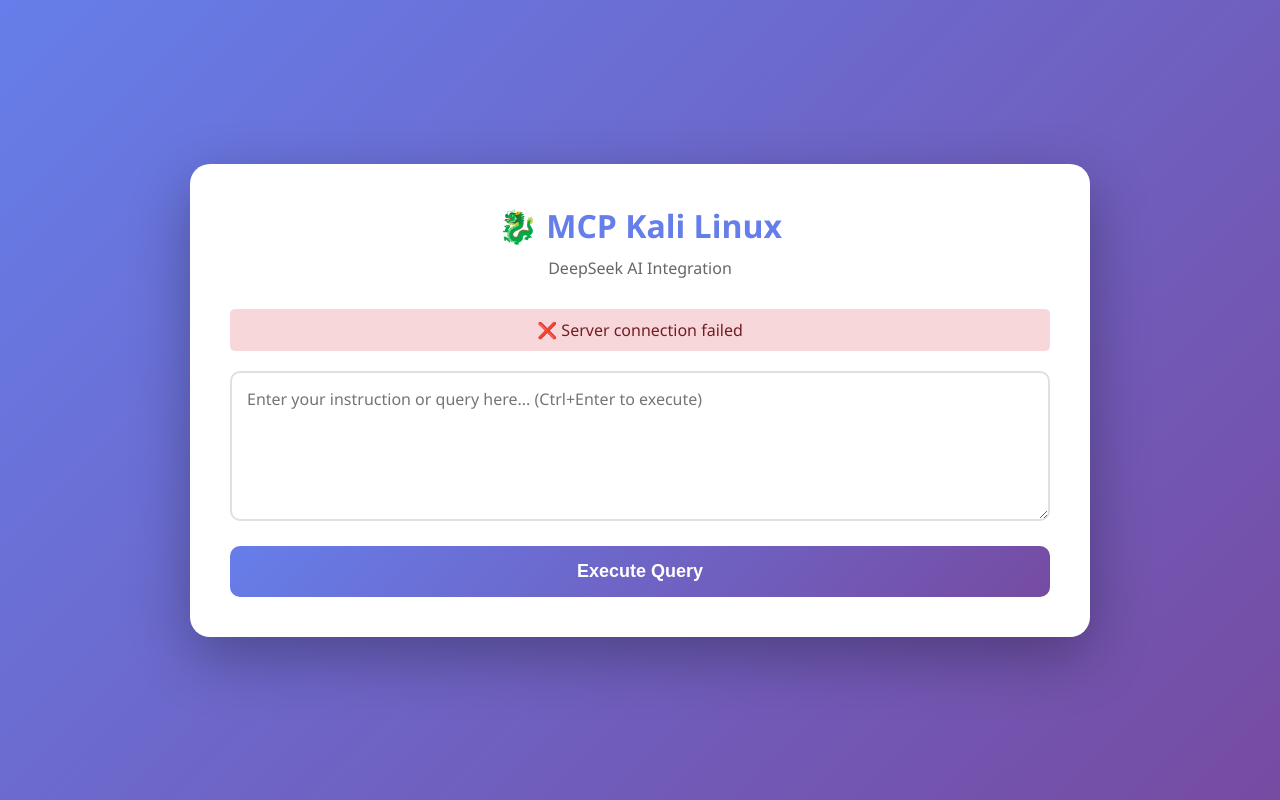
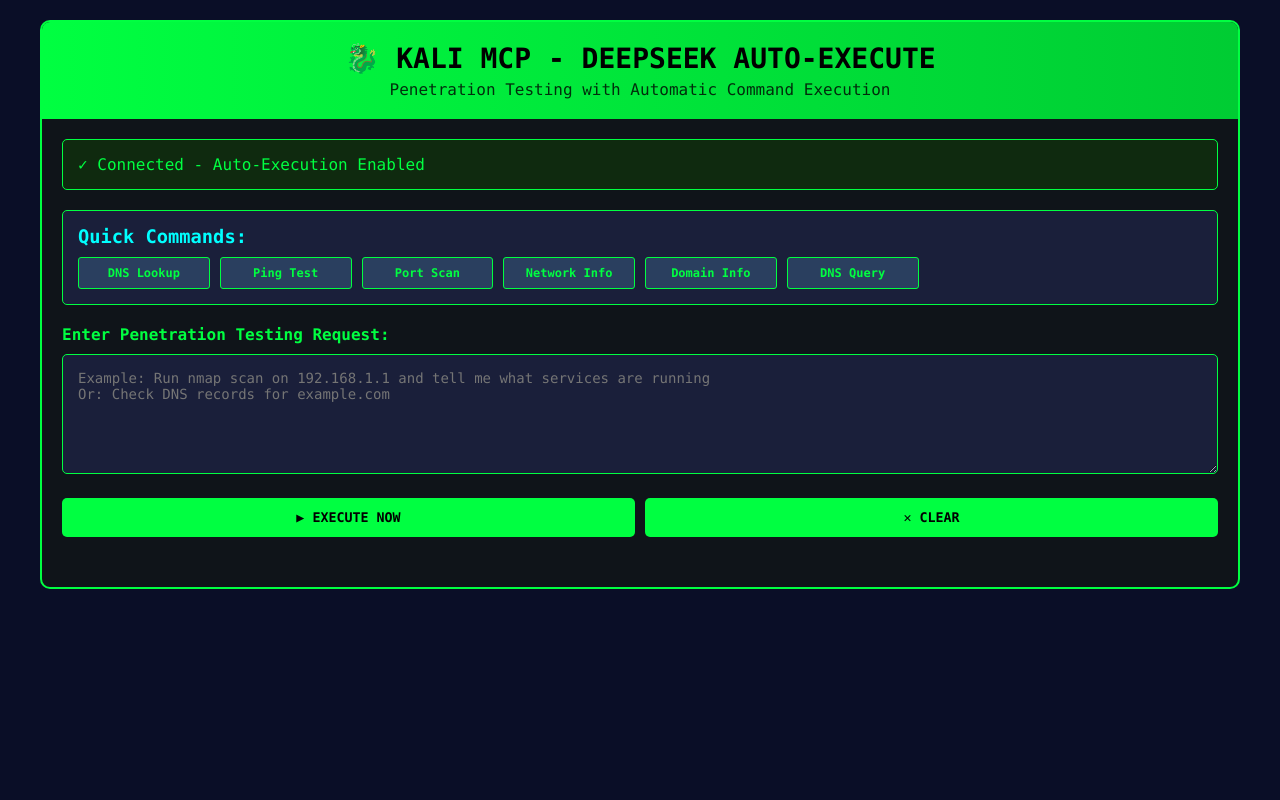
Before and after one commit to darrenyong99/kali-deepseek-mcp, a website: page web/public/index.html in a window 1280 px wide. Drawn offline with Linux system fonts and the light colour scheme; no server answers.

Commit message:
Revamp DeepSeek interface with new styles and commands
Updated the HTML structure and styles for the DeepSeek interface, enhancing the user experience with a new title, improved layout, and additional command buttons.

```diff
--- a/web/public/index.html
+++ b/web/public/index.html
@@ -3,163 +3,283 @@
 <head>
     <meta charset="UTF-8">
     <meta name="viewport" content="width=device-width, initial-scale=1.0">
-    <title>MCP Kali Linux - DeepSeek Interface</title>
+    <title>Kali MCP - DeepSeek Auto-Execute</title>
     <style>
         * { margin: 0; padding: 0; box-sizing: border-box; }
+
         body {
-            font-family: 'Segoe UI', Tahoma, Geneva, Verdana, sans-serif;
-            background: linear-gradient(135deg, #667eea 0%, #764ba2 100%);
+            font-family: 'Monaco', 'Menlo', 'Ubuntu Mono', monospace;
+            background: #0a0e27;
+            color: #00ff41;
             min-height: 100vh;
-            display: flex;
-            justify-content: center;
-            align-items: center;
             padding: 20px;
         }
+
         .container {
-            background: white;
-            border-radius: 20px;
-            box-shadow: 0 20px 60px rgba(0,0,0,0.3);
-            max-width: 900px;
-            width: 100%;
-            padding: 40px;
+            max-width: 1200px;
+            margin: 0 auto;
+            background: #0f1419;
+            border: 2px solid #00ff41;
+            border-radius: 10px;
+            overflow: hidden;
         }
-        h1 {
-            color: #667eea;
-            margin-bottom: 10px;
+
+        .header {
+            background: linear-gradient(90deg, #00ff41, #00cc33);
+            color: #000;
+            padding: 20px;
             text-align: center;
         }
-        .subtitle {
-            text-align: center;
-            color: #666;
-            margin-bottom: 30px;
+
+        .header h1 {
+            font-size: 28px;
+            margin: 0;
         }
-        .status {
-            padding: 10px;
+
+        .header p {
+            margin: 5px 0 0 0;
+            opacity: 0.8;
+        }
+
+        .content {
+            padding: 20px;
+        }
+
+        .status-box {
+            background: #1a1f3a;
+            border: 1px solid #00ff41;
+            padding: 15px;
+            margin-bottom: 20px;
             border-radius: 5px;
-            margin-bottom: 20px;
-            text-align: center;
         }
-        .status.ok {
-            background: #d4edda;
-            color: #155724;
+
+        .status-box.ready {
+            border-color: #00ff41;
+            background: #0f2a0f;
         }
-        .status.error {
-            background: #f8d7da;
-            color: #721c24;
+
+        .status-box.error {
+            border-color: #ff3333;
+            background: #2a0f0f;
+            color: #ff3333;
         }
-        .input-group {
+
+        .input-section {
             margin-bottom: 20px;
         }
+
+        label {
+            display: block;
+            margin-bottom: 10px;
+            font-weight: bold;
+            color: #00ff41;
+        }
+
         textarea {
             width: 100%;
             padding: 15px;
-            border: 2px solid #e0e0e0;
-            border-radius: 10px;
-            font-size: 16px;
+            background: #1a1f3a;
+            color: #00ff41;
+            border: 1px solid #00ff41;
+            border-radius: 5px;
+            font-family: inherit;
+            font-size: 14px;
+            min-height: 120px;
             resize: vertical;
-            min-height: 150px;
+        }
+
+        textarea:focus {
+            outline: none;
+            border-color: #00ffff;
+            box-shadow: 0 0 10px rgba(0, 255, 255, 0.3);
+        }
+
+        .button-group {
+            display: flex;
+            gap: 10px;
+            margin: 20px 0;
+        }
+
+        button {
+            flex: 1;
+            padding: 12px 20px;
+            background: #00ff41;
+            color: #000;
+            border: none;
+            border-radius: 5px;
+            font-weight: bold;
+            cursor: pointer;
+            transition: all 0.3s;
             font-family: inherit;
         }
-        textarea:focus {
-            outline: none;
-            border-color: #667eea;
+
+        button:hover {
+            background: #00ffff;
+            transform: translateY(-2px);
+            box-shadow: 0 5px 15px rgba(0, 255, 65, 0.3);
         }
-        button {
-            width: 100%;
+
+        button:disabled {
+            opacity: 0.5;
+            cursor: not-allowed;
+            transform: none;
+        }
+
+        .output-section {
+            margin-top: 30px;
+        }
+
+        .output-box {
+            background: #1a1f3a;
+            border: 1px solid #00ff41;
+            border-radius: 5px;
             padding: 15px;
-            background: linear-gradient(135deg, #667eea 0%, #764ba2 100%);
-            color: white;
-            border: none;
-            border-radius: 10px;
-            font-size: 18px;
-            font-weight: bold;
-            cursor: pointer;
-            transition: transform 0.2s;
-        }
-        button:hover {
-            transform: translateY(-2px);
-        }
-        button:disabled {
-            opacity: 0.6;
-            cursor: not-allowed;
-        }
-        .output {
-            margin-top: 30px;
-            padding: 20px;
-            background: #f5f5f5;
-            border-radius: 10px;
             min-height: 200px;
-            white-space: pre-wrap;
-            font-family: 'Courier New', monospace;
-            display: none;
             max-height: 500px;
             overflow-y: auto;
+            display: none;
         }
-        .output.show {
+
+        .output-box.show {
             display: block;
         }
+
+        .output-box h3 {
+            color: #00ffff;
+            margin-bottom: 10px;
+            margin-top: 0;
+        }
+
+        .output-text {
+            white-space: pre-wrap;
+            word-wrap: break-word;
+            font-size: 12px;
+            line-height: 1.6;
+        }
+
         .loading {
+            display: none;
             text-align: center;
-            color: #667eea;
-            margin-top: 20px;
-            display: none;
+            padding: 20px;
+            color: #00ffff;
+            animation: pulse 1s infinite;
         }
+
         .loading.show {
             display: block;
+        }
+
+        @keyframes pulse {
+            0%, 100% { opacity: 1; }
+            50% { opacity: 0.5; }
+        }
+
+        .command-list {
+            background: #1a1f3a;
+            border: 1px solid #00ff41;
+            border-radius: 5px;
+            padding: 15px;
+            margin-bottom: 20px;
+        }
+
+        .command-list h3 {
+            color: #00ffff;
+            margin-top: 0;
+        }
+
+        .commands-grid {
+            display: grid;
+            grid-template-columns: repeat(auto-fill, minmax(120px, 1fr));
+            gap: 10px;
+            margin-top: 10px;
+        }
+
+        .command-btn {
+            padding: 8px 12px;
+            background: #2a3f5f;
+            border: 1px solid #00ff41;
+            color: #00ff41;
+            border-radius: 3px;
+            cursor: pointer;
+            font-size: 12px;
+            transition: all 0.2s;
+        }
+
+        .command-btn:hover {
+            background: #00ff41;
+            color: #000;
         }
     </style>
 </head>
 <body>
     <div class="container">
-        <h1>🐉 MCP Kali Linux</h1>
-        <p class="subtitle">DeepSeek AI Integration</p>
-
-        <div class="status" id="status">
-            Checking API status...
+        <div class="header">
+            <h1>🐉 KALI MCP - DEEPSEEK AUTO-EXECUTE</h1>
+            <p>Penetration Testing with Automatic Command Execution</p>
         </div>
 
-        <div class="input-group">
-            <textarea id="instruction" placeholder="Enter your instruction or query here... (Ctrl+Enter to execute)"></textarea>
+        <div class="content">
+            <div class="status-box ready" id="status">
+                ✓ Connected - Auto-Execution Enabled
+            </div>
+
+            <div class="command-list">
+                <h3>Quick Commands:</h3>
+                <div class="commands-grid">
+                    <button class="command-btn" onclick="quickCommand('nslookup google.com')">DNS Lookup</button>
+                    <button class="command-btn" onclick="quickCommand('ping -c 4 8.8.8.8')">Ping Test</button>
+                    <button class="command-btn" onclick="quickCommand('nmap -p 80,443 scanme.nmap.org')">Port Scan</button>
+                    <button class="command-btn" onclick="quickCommand('ifconfig')">Network Info</button>
+                    <button class="command-btn" onclick="quickCommand('whois google.com')">Domain Info</button>
+                    <button class="command-btn" onclick="quickCommand('dig google.com')">DNS Query</button>
+                </div>
+            </div>
+
+            <div class="input-section">
+                <label for="instruction">Enter Penetration Testing Request:</label>
+                <textarea id="instruction" placeholder="Example: Run nmap scan on 192.168.1.1 and tell me what services are running&#10;Or: Check DNS records for example.com"></textarea>
+            </div>
+
+            <div class="button-group">
+                <button onclick="executeCommand()" id="executeBtn">▶ EXECUTE NOW</button>
+                <button onclick="clearOutput()">✕ CLEAR</button>
+            </div>
+
+            <div class="loading" id="loading">
+                ⏳ Executing commands... Please wait...
+            </div>
+
+            <div class="output-section">
+                <div class="output-box" id="output">
+                    <h3>Execution Results:</h3>
+                    <div class="output-text" id="outputText"></div>
+                </div>
+            </div>
         </div>
-
-        <button onclick="executeInstruction()" id="executeBtn">Execute Query</button>
-
-        <div class="loading" id="loading">⏳ Processing your request...</div>
-
-        <div class="output" id="output"></div>
     </div>
 
     <script>
-        async function checkStatus() {
-            try {
-                const response = await fetch('/api/health');
-                const data = await response.json();
-                const statusDiv = document.getElementById('status');
+        async function executeCommand() {
+            const instruction = document.getElementById('instruction').value;
 
-                if (data.apiConfigured) {
-                    statusDiv.className = 'status ok';
-                    statusDiv.textContent = '✅ API Configured - Ready to use';
-                } else {
-                    statusDiv.className = 'status error';
-                    statusDiv.textContent = '⚠️ API Key not configured - Please set DEEPSEEK_API_KEY in .env';
-                }
-            } catch (error) {
-                const statusDiv = document.getElementById('status');
-                statusDiv.className = 'status error';
-                statusDiv.textContent = '❌ Server connection failed';
+            if (!instruction.trim()) {
+                alert('Please enter a command');
+                return;
             }
+
+            await sendRequest(instruction);
         }
 
-        async function executeInstruction() {
-            const instruction = document.getElementById('instruction').value;
+        function quickCommand(cmd) {
+            document.getElementById('instruction').value = cmd;
+            setTimeout(() => executeCommand(), 100);
+        }
+
+        async function sendRequest(instruction) {
             const outputDiv = document.getElementById('output');
+            const outputText = document.getElementById('outputText');
             const loadingDiv = document.getElementById('loading');
             const executeBtn = document.getElementById('executeBtn');
-
-            if (!instruction.trim()) {
-                alert('Please enter an instruction');
-                return;
-            }
 
             executeBtn.disabled = true;
             loadingDiv.classList.add('show');
@@ -177,14 +297,14 @@
                 const data = await response.json();
 
                 if (data.success) {
-                    outputDiv.textContent = data.output;
+                    outputText.textContent = data.output;
+                    outputDiv.classList.add('show');
                 } else {
-                    outputDiv.textContent = 'Error: ' + (data.error || 'Unknown error');
+                    outputText.textContent = 'Error: ' + (data.error || 'Unknown error');
+                    outputDiv.classList.add('show');
                 }
-
-                outputDiv.classList.add('show');
             } catch (error) {
-                outputDiv.textContent = 'Error: ' + error.message;
+                outputText.textContent = 'Error: ' + error.message;
                 outputDiv.classList.add('show');
             } finally {
                 executeBtn.disabled = false;
@@ -192,13 +312,17 @@
             }
         }
 
+        function clearOutput() {
+            document.getElementById('output').classList.remove('show');
+            document.getElementById('instruction').value = '';
+        }
+
+        // Keyboard shortcut
         document.getElementById('instruction').addEventListener('keydown', (e) => {
-            if (e.ctrlKey && e.key === 'Enter') {
-                executeInstruction();
+            if ((e.ctrlKey || e.metaKey) && e.key === 'Enter') {
+                executeCommand();
             }
         });
-
-        checkStatus();
     </script>
 </body>
 </html>
```
